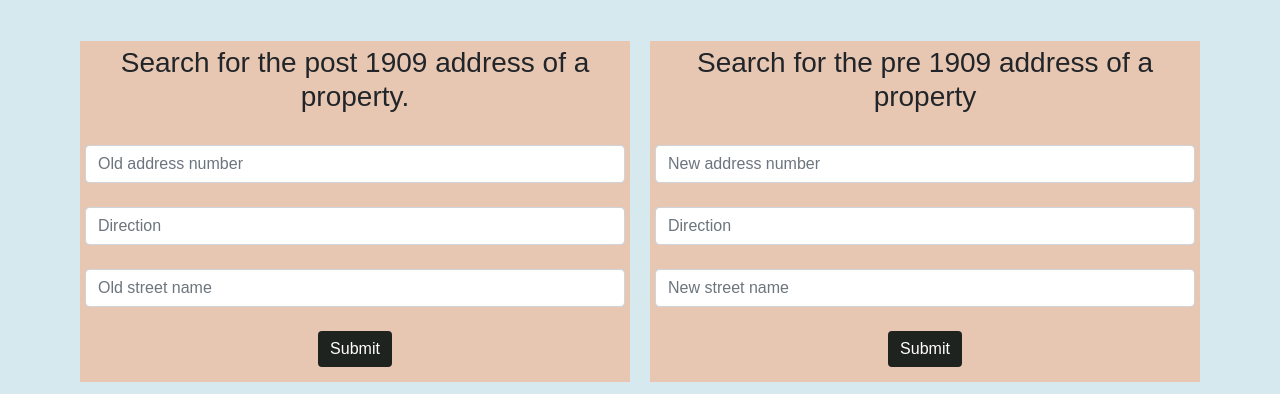
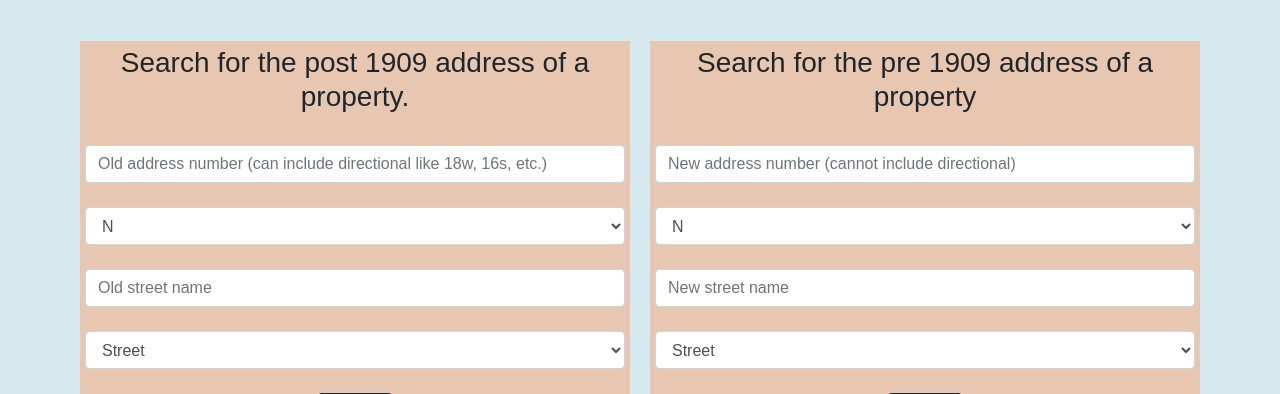
Before and after one commit to leylairoyale/cacs-draft, a Flask app: page / in a window 1280 px wide. Shown: the part 956-1350 px from the top of the page. Run offline with Flask 2, Linux system fonts and the light colour scheme; some libraries are stand-ins or nearby versions.

Commit message:
added in select boxes on search form

```diff
--- a/chicago/forms.py
+++ b/chicago/forms.py
@@ -1,15 +1,17 @@
-from wtforms import Form, StringField, SubmitField, validators
+from wtforms import Form, StringField, SubmitField, SelectField, RadioField, validators
 from flask_wtf import FlaskForm
 from wtforms.validators import input_required
 
 class SearchOld(FlaskForm):
     old_number = StringField("Old Number")
     street_name = StringField("Street Name")
-    direction = StringField("Direction")
+    direction = SelectField("Direction", choices=[('n', 'N'), ('s', 'S'), ('e', 'E'), ('w', 'W')])
+    street_type = SelectField("Street Type", choices=[('Street', 'Street'), ('Alley', 'Alley'), ('Lane', 'Lane'), ('Avenue', 'Avenue'), ('Place', 'Place'), ('Boulevard', 'Boulevard'), ('Way', 'Way'), ('Plaza', 'Plaza'), ('Drive', 'Drive'), ('Road', 'Road')])
     submit = SubmitField()
 
 class SearchNew(FlaskForm):
     new_number = StringField("New Number")
     street_name = StringField("Street Name")
-    direction = StringField("Direction")
+    direction = SelectField("Direction", choices=[('n', 'N'), ('s', 'S'), ('e', 'E'), ('w', 'W')])
+    street_type = SelectField("Street Type", choices=[('Street', 'Street'), ('Avenue', 'Avenue'), ('Alley', 'Alley'), ('Lane', 'Lane'), ('Place', 'Place'), ('Boulevard', 'Boulevard'), ('Way', 'Way'), ('Plaza', 'Plaza'), ('Drive', 'Drive'), ('Road', 'Road')])
     submit = SubmitField()
--- a/chicago/routes.py
+++ b/chicago/routes.py
@@ -30,6 +30,7 @@ def go_search():
     #other thing above was querying the database too early.
     #below you have to add .data to get what was actually in the form
     if form.data:
+        direction = ["n", "s", "e", "w"]
         oldnum = form.old_number.data.strip()
         oldstreet = form.street_name.data.strip().title()
         olddir = form.direction.data.strip().lower()
--- a/chicago/static/main.css
+++ b/chicago/static/main.css
@@ -2,6 +2,8 @@
 .center-image{
     display: block;
     margin: 0 auto;
+    max-width: 100%;
+    height: auto;
 }
 
 .headerlogo {
@@ -12,6 +14,8 @@
     background-attachment: cover;
     /* opacity: .8; */
     /* transform: translate(50px, 100px); */
+    max-width: 100%;
+    height: auto;
 }
 
 .logobackcolor {
@@ -89,6 +93,21 @@ body {
     text-align: center;
     background: rgba(236, 192, 164, .8);
 }
+
+.directionbox {
+    text-align: left !important;
+    /* margin: 5px; */
+}
+
+.directionboxtext {
+    background-color: white;
+    color: gray;
+    border-radius: 3px;
+    padding: 4px;
+    font-size: 16px;
+    padding: 4px 0px 0px 4px;
+}
+
 .fieldset {
     padding: 5px !important;
 }
@@ -249,6 +268,7 @@ body {
     height: 300px;
     width: 300px;
     margin: 0 auto;
+
 }
 
 /* not found */
@@ -283,6 +303,8 @@ body {
     background-size: 100%;
 }
 
-.chicagoans {
+.centerfriends {
+    max-width: 100%;
+    height: auto;
 
 }
--- a/chicago/templates/friends.html
+++ b/chicago/templates/friends.html
@@ -13,8 +13,8 @@
 <!-- Chicago for Chicagoans -->
 <div class="container">
     <div class="card" style="background-color: rgba(236, 192, 164, .8)">
-        <div class=" chicagoans">
-            <a href="http://www.chicagoforchicagoans.org" target="_blank"><img src="http://bit.ly/2lyS9hv"></a>
+        <div class="">
+            <a href="http://www.chicagoforchicagoans.org" target="_blank"><img src="http://bit.ly/2lyS9hv" class="centerfriends"></a>
         </div>
             <div class="row justify-content-center aboutcacs">
                 <div class="col">
@@ -34,7 +34,7 @@
 <div class="container">
     <div class="card" style="background-color: rgba(236, 192, 164, .8)">
         <div class=" chicagoans">
-            <a href="http://www.mysteriouschicago.com" target="_blank"><img src="http://bit.ly/2k4yyW2"></a>
+            <a href="http://www.mysteriouschicago.com" target="_blank"><img src="http://bit.ly/2k4yyW2" class="centerfriends"></a>
         </div>
             <div class="row justify-content-center aboutcacs">
                 <div class="col">
--- a/chicago/templates/index.html
+++ b/chicago/templates/index.html
@@ -30,15 +30,27 @@
             <h3>Search for the post 1909 address of a property.</h3>
             <fieldset>
                 <label for="old"> </label>
-                {{ form.old_number(class="form-control", placeholder="Old address number")}}
+                {{ form.old_number(class="form-control", placeholder="Old address number (can include directional like 18w, 16s, etc.)")}}
             </fieldset>
-            <fieldset>
+            <fieldset class="directionbox">
+              <!-- Testing adding in a checkbox for direction -->
+              <!-- <div class="directionboxtext">{{ form.direction.label }}</div>
+              <br>
+
+              {{ form.direction }} -->
+
+                <!-- Old working directional  that now works with selectfield-->
                 <label for="direction"> </label>
                 {{ form.direction(class="form-control", placeholder="Direction")}}
             </fieldset>
+            <!-- End working directional -->
             <fieldset>
                 <label for="street"> </label>
                 {{ form.street_name(class="form-control", placeholder="Old street name")}}
+            </fieldset>
+            <fieldset>
+              <label for="street_type"></label>
+                {{form.street_type(class="form-control", placeholder="Street Type")}}
             </fieldset>
             <br>
             <div>
@@ -63,15 +75,26 @@
             <h3>Search for the pre 1909 address of a property</h3>
             <fieldset>
                 <label for="new"> </label>
-                {{ newform.new_number(class="form-control", placeholder="New address number")}}
+                {{ newform.new_number(class="form-control", placeholder="New address number (cannot include directional)")}}
             </fieldset>
             <fieldset>
+            <!-- New direction form -->
+            <!-- <div class="directionboxtext">{{ newform.direction.label }}</div>
+              <br>
+
+              {{ newform.direction }} -->
+
+            <!-- Old direction form that now works.-->
                 <label for="direction"> </label>
                 {{ newform.direction(class="form-control", placeholder="Direction")}}
             </fieldset>
             <fieldset>
                 <label for="street"> </label>
                 {{ newform.street_name(class="form-control", placeholder="New street name")}}
+            </fieldset>
+            <fieldset>
+              <label for="street_type"></label>
+                {{form.street_type(class="form-control", placeholder="Street Type")}}
             </fieldset>
             <br>
             <div>
--- a/chicago/templates/notfound.html
+++ b/chicago/templates/notfound.html
@@ -10,7 +10,7 @@
     <br>
     </div>
 
-  </div>]
+  </div>
 
 <div class="container">
     <div class="card researchcard">
```
